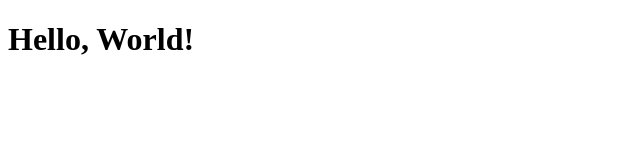
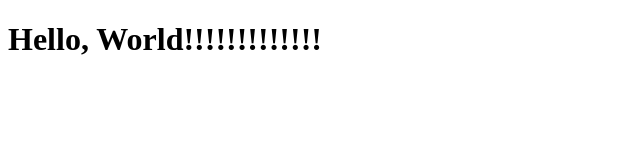
Before and after one commit to terno9144/JenkinsProj, a plain HTML site: page index.html in a window 1280 px wide. Shown: the whole page, without its empty margins (0-640 px from the left). Drawn offline with Linux system fonts and the light colour scheme.

Commit message:
Changed index

```diff
--- a/index.html
+++ b/index.html
@@ -6,6 +6,6 @@
     <title>Hello World!</title>
 </head>
 <body>
-    <h1>Hello, World!</h1>
+    <h1>Hello, World!!!!!!!!!!!!!</h1>
 </body>
 </html>
```
